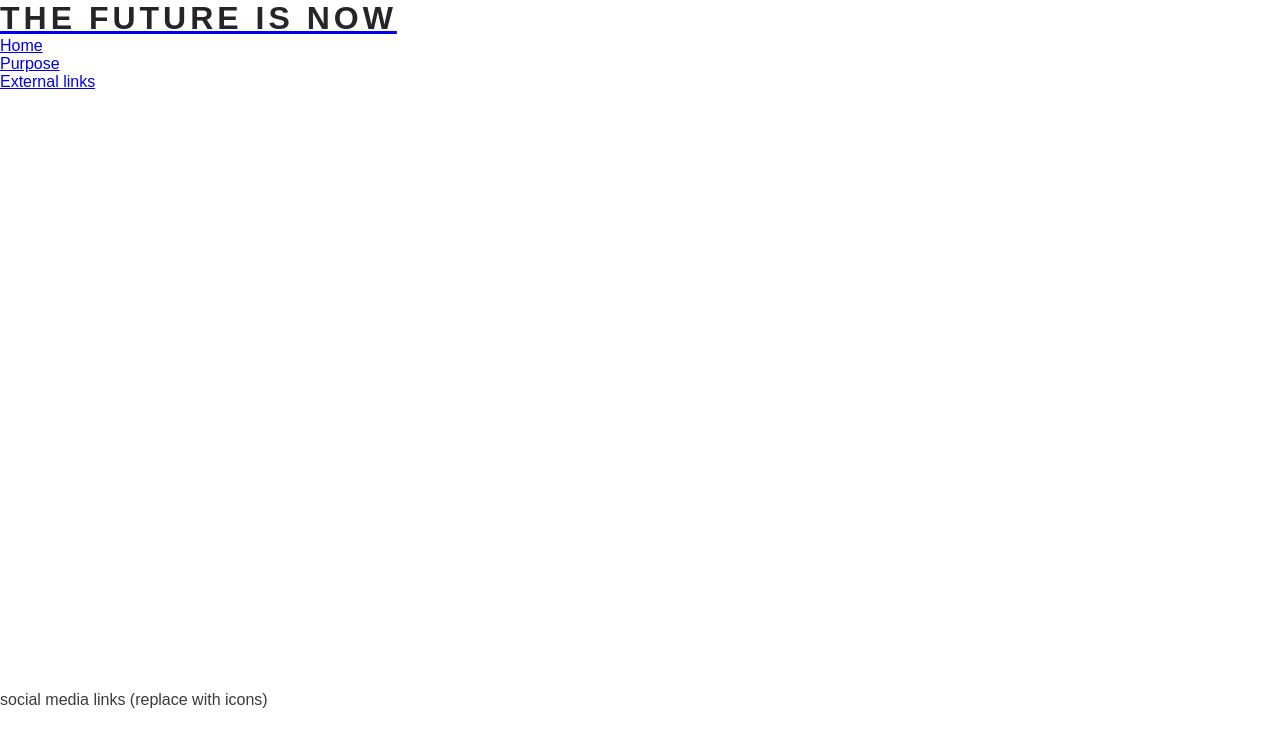
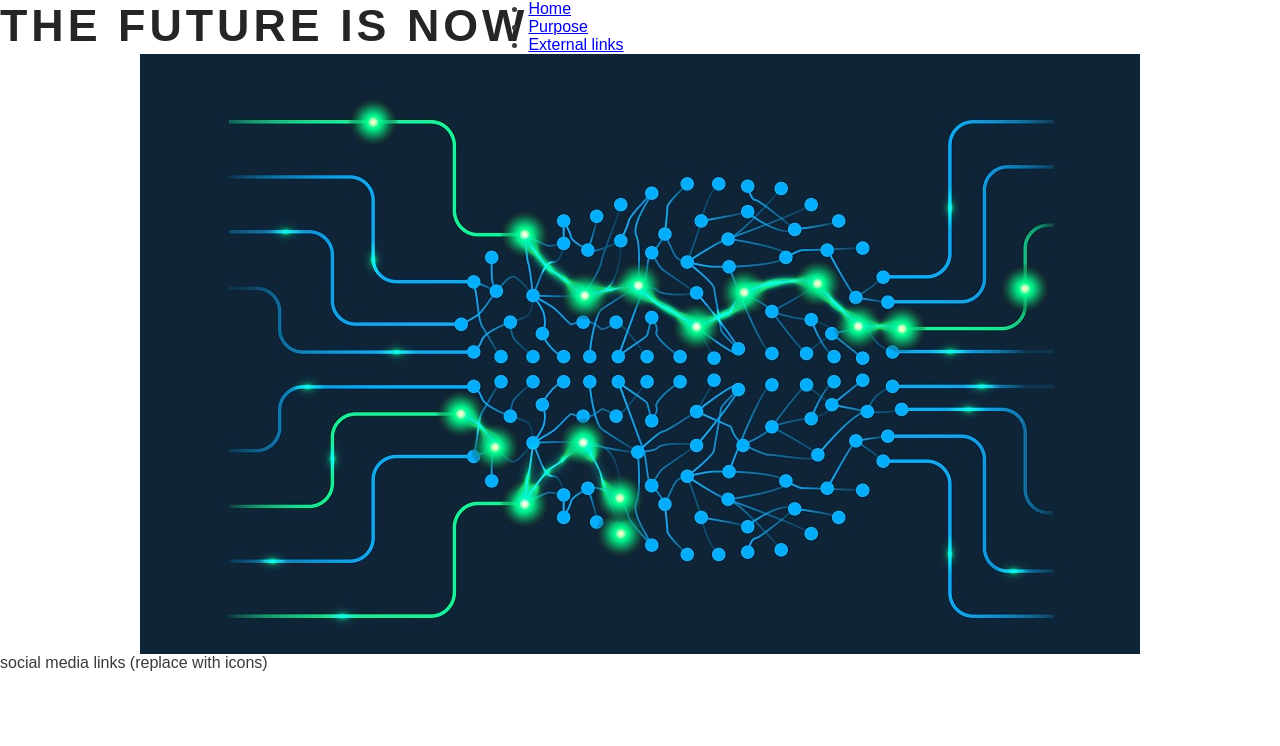
Before and after one commit to M7onks/-the-future-is-now-, a plain HTML site: page index.html in a window 1280 px wide. Drawn offline with Linux system fonts and the light colour scheme.

Commit message:
Styling the header pt1

```diff
--- a/assets/css/style.css
+++ b/assets/css/style.css
@@ -24,10 +24,19 @@ h1, h2 {
     color: #252525;
 }
 
-/* Main background */
+/* styling the header pt. 01 */
+
+#logo {
+    float: left;
+    font-size: 280%;
+}
+
+
+
+/* Main background image */
 
 #hero-image {
     height: 600px;
     width: 100%;
-    background: url('assets/images/neural-networks.jpg') no-repeat center center;
+    background: url('../images/neural-networks.jpg') no-repeat center center;
 }
```
